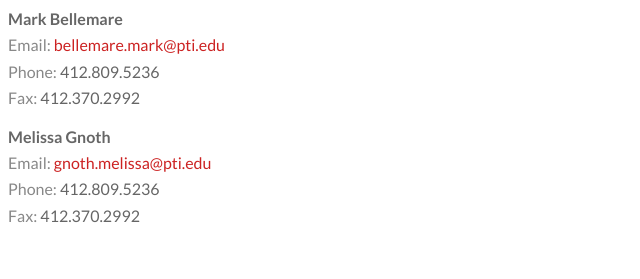
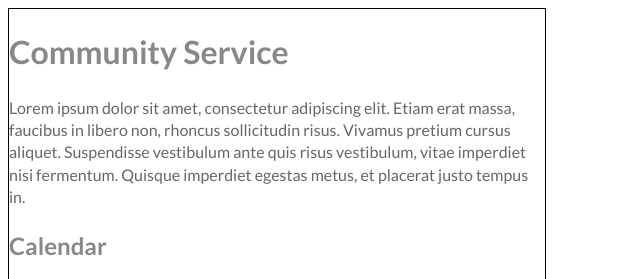
Before and after one commit to TannerWoodworth/community, a PHP site: page /contact.html in a window 1280 px wide. Shown: the top 279 px of the page, without its empty margins (0-640 px from the left). Before the commit the page ends 223 px from the top, so only its background shows below. Run offline with PHP 8.4, Linux system fonts and the light colour scheme.

Commit message:
Community service page
Added calendar, section titles and header

```diff
--- a/contact.html
+++ b/contact.html
@@ -1,15 +1,26 @@
 <!doctype html>
 <html>
+
 <head>
-<meta charset="utf-8">
-<title>Contact Info</title>
-<link href='https://fonts.googleapis.com/css?family=Lato:400,700' rel='stylesheet' type='text/css'>
-<!-- <link rel="stylesheet" type="text/css" href="css/app.css"> -->
-<link rel="stylesheet" type="text/css" href="css/style.css">
+    <meta charset="utf-8">
+    <title>Community Service</title>
+    <link href='https://fonts.googleapis.com/css?family=Lato:400,700' rel='stylesheet' type='text/css'>
+    <!-- <link rel="stylesheet" type="text/css" href="css/app.css"> -->
+    <link rel="stylesheet" type="text/css" href="css/style.css">
 </head>
+
 <body class="clearfix">
     <div class="content_div">
+        <div class="header">
+        <h1>Community Service</h1>
+        <p>Lorem ipsum dolor sit amet, consectetur adipiscing elit. Etiam erat massa, faucibus in libero non, rhoncus sollicitudin risus. Vivamus pretium cursus aliquet. Suspendisse vestibulum ante quis risus vestibulum, vitae imperdiet nisi fermentum. Quisque imperdiet egestas metus, et placerat justo tempus in.</p>
+            </div>
+        <div class="calendar">
+            <h2>Calendar</h2>
+            <iframe src="https://calendar.google.com/calendar/embed?showTitle=0&amp;showPrint=0&amp;showCalendars=0&amp;showTz=0&amp;height=450&amp;wkst=1&amp;bgcolor=%23FFFFFF&amp;ctz=America%2FNew_York" style="border-width:0" width="534" height="450" frameborder="0" scrolling="no"></iframe>
+        </div>
         <div class="contact_card">
+            <h2>Contact Information</h2>
             <p class="contact_name">Mark Bellemare</p>
             <p><span class="contact_type">Email: </span><a href="mailto:bellemare.mark@pti.edu">bellemare.mark@pti.edu</a></p>
             <p><span class="contact_type">Phone: </span>412.809.5236</p>
@@ -23,4 +34,5 @@
         </div>
     </div>
 </body>
+
 </html>
--- a/css/style.css
+++ b/css/style.css
@@ -3,6 +3,8 @@
   font-family: 'Lato', sans-serif;
   color:#888;
   line-height: 1.4;
+max-width:536px;
+    border:1px solid #000;
 }
 .contact_card{
   display: block;
```
